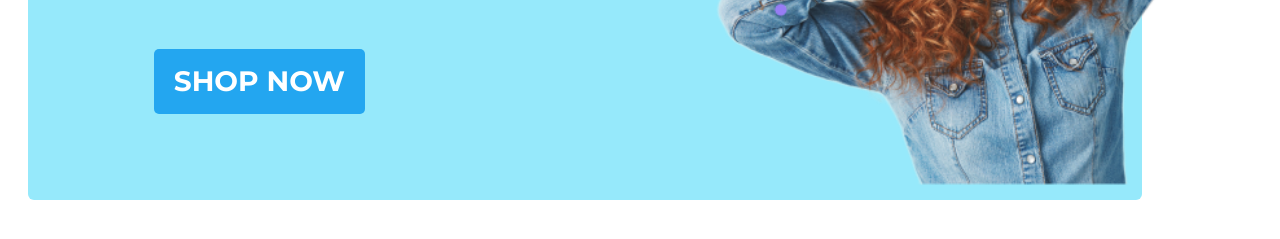
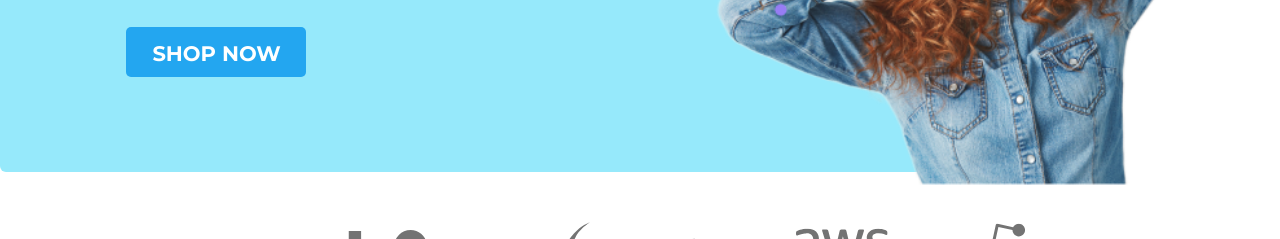
Before and after one commit to yasmin-rocha-4/Desafio2, a plain HTML site: page index.html in a window 1280 px wide. Shown: the part 481-720 px from the top of the page. Drawn offline with Linux system fonts and the light colour scheme.

Commit message:
correçao do botao shop now

```diff
--- a/style.css
+++ b/style.css
@@ -220,8 +220,7 @@
                 background-color:#96E9FB;
                 ;
                 border-radius: 6px;
-                margin: 2rem 2rem 2rem 2rem;
-                padding: 2rem 2rem 2rem 2rem;
+
                 width: 87%;
                 align-items: center;
                 justify-content: center;
@@ -256,13 +255,12 @@
                     background-color: var(--cor-icones);
                     color: var(--cor-clara-texto);
                     font-weight: 700;
-                    font-size: 16px;
+                    font-size: 18px;
+                    padding: 10px 20px;
                     margin-top: 30px;
-
-
-
+                    width: 180px;
+                    height: 50px;
                     border-radius: 5px;
-
                     transition: opacity 0.3s;
                     &:hover{
                         background-color: lightblue;
@@ -283,6 +281,7 @@
                     text-align: left;
                 }
                 h4{
+
                     font-size: calc(1.5rem + 0.5vh);
                     color: var(--cor-secundaria-texto);
                     margin-top: 10px;
@@ -310,18 +309,26 @@
 
                 }
                 .botao{
-                    display: inline-block;
-                    padding: 10px 20px;
+
+                    display: flex;
+                    justify-content: flex-end;
                     text-align: left;
+
+                    background-color: var(--cor-icones);
                     color: var(--cor-clara-texto);
                     font-weight: 700;
-                    font-size: 24px;
+                    font-size: 18px;
+                    padding: 10px 25px;
                     margin-top: 30px;
+                    width: 180px;
+                    height: 50px;
                     border-radius: 5px;
-                    background-color: var(--cor-icones);
-                    transition: opacity 0.3s;
+                    transition: 0.3s;
                     &:hover{
                         background-color: lightblue;
+                    }
+                    h3{
+                        align-items: center;
                     }
                 }
 
```
